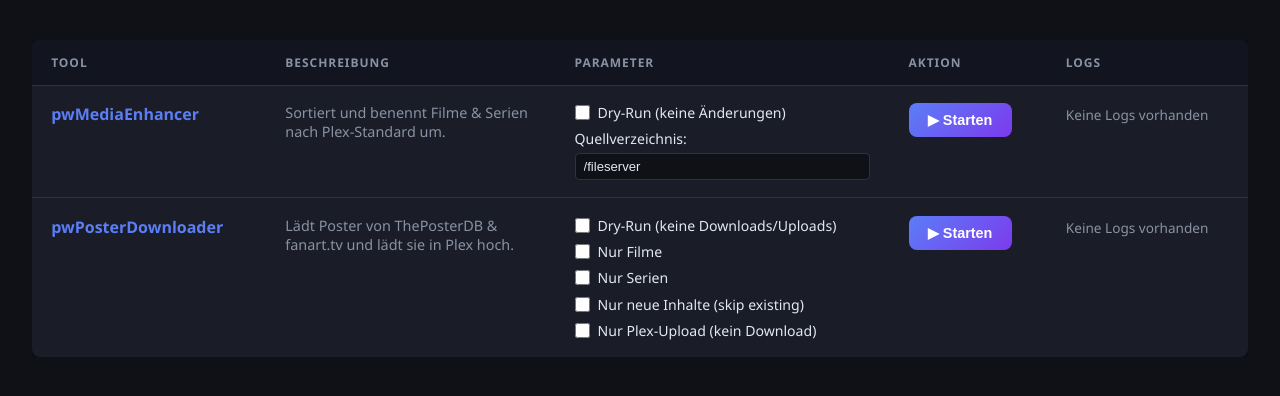
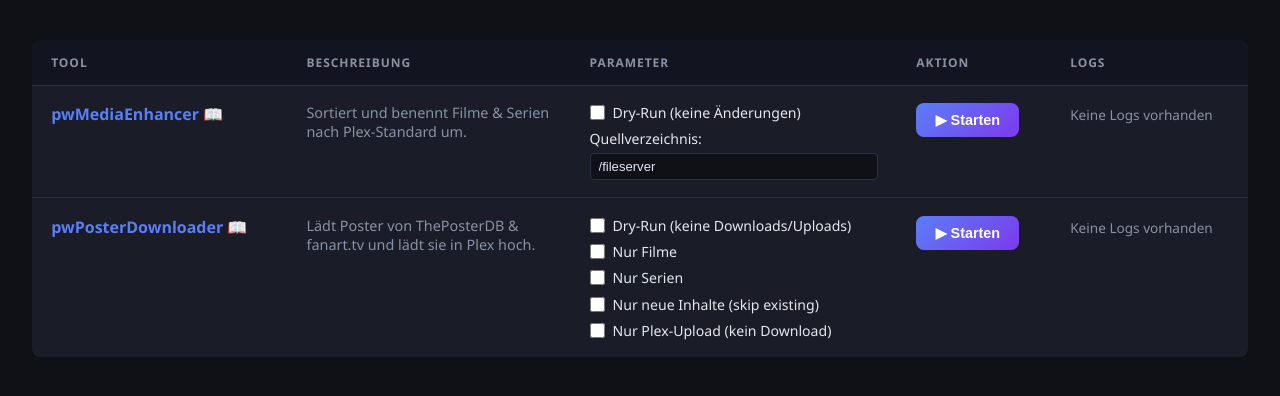
Before and after one commit to pennywise81/pwMediaManager, a Flask app: page / in a window 1280 px wide. Shown: the part 101-497 px from the top of the page. Run offline with Flask 3, Linux system fonts and the light colour scheme; parts of the project's set-up code (start-up, migrations or seed data) failed here and were passed over.

Commit message:
Add GitHub README links to tool names in dashboard
Co-authored-by: Copilot <223556219+Copilot@users.noreply.github.com>

```diff
--- a/app/app.py
+++ b/app/app.py
@@ -20,6 +20,7 @@ SCRIPTS = {
     "pwMediaEnhancer": {
         "label":       "pwMediaEnhancer",
         "description": "Sortiert und benennt Filme & Serien nach Plex-Standard um.",
+        "readme_url":  "https://github.com/pennywise81/pwMediaEnhancer#readme",
         "script":      "/scripts/pwMediaEnhancer/pwMediaEnhancer.sh",
         "log_prefix":  "pwMediaEnhancer",
         "params": [
@@ -34,6 +35,7 @@ SCRIPTS = {
     "pwPosterDownloader": {
         "label":       "pwPosterDownloader",
         "description": "Lädt Poster von ThePosterDB & fanart.tv und lädt sie in Plex hoch.",
+        "readme_url":  "https://github.com/pennywise81/pwPosterDownloader#readme",
         "script":      "/scripts/pwPosterDownloader/pwPosterDownloader.sh",
         "log_prefix":  "pwPosterDownloader",
         "params": [
--- a/app/static/style.css
+++ b/app/static/style.css
@@ -83,11 +83,15 @@ header h1 {
 .tool-name {
   white-space: nowrap;
 }
-.tool-label {
+.tool-label a.readme-link {
+  color: var(--accent);
+  text-decoration: none;
   font-weight: 600;
   font-size: 1rem;
-  color: var(--accent);
-  display: block;
+}
+.tool-label a.readme-link:hover {
+  text-decoration: underline;
+  opacity: 0.85;
 }
 .status-badge {
   font-size: 0.85rem;
--- a/app/templates/index.html
+++ b/app/templates/index.html
@@ -29,7 +29,11 @@
           {% for key, cfg in scripts.items() %}
           <tr id="row-{{ key }}">
             <td class="tool-name">
-              <span class="tool-label">{{ cfg.label }}</span>
+              <span class="tool-label">
+                <a href="{{ cfg.readme_url }}" target="_blank" class="readme-link" title="README auf GitHub">
+                  {{ cfg.label }} 📖
+                </a>
+              </span>
               <span class="status-badge" id="badge-{{ key }}"></span>
             </td>
             <td class="tool-desc">{{ cfg.description }}</td>
```
